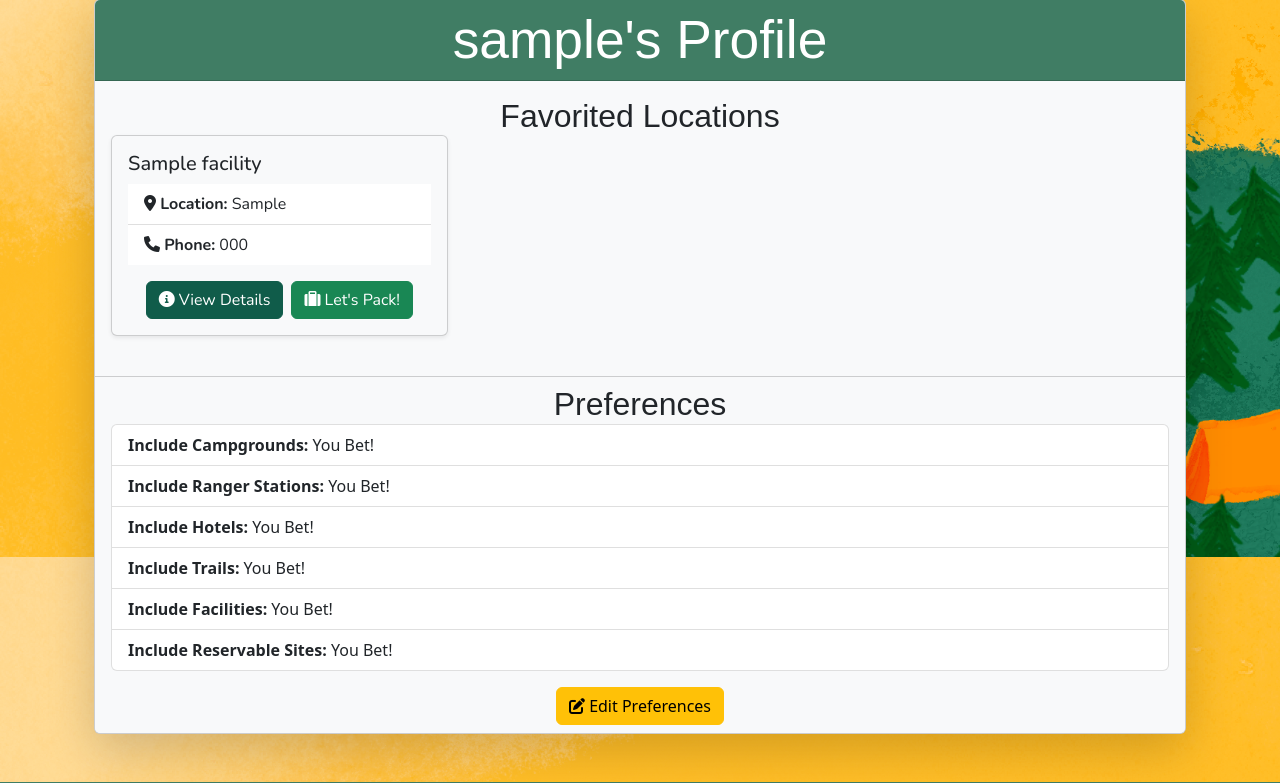
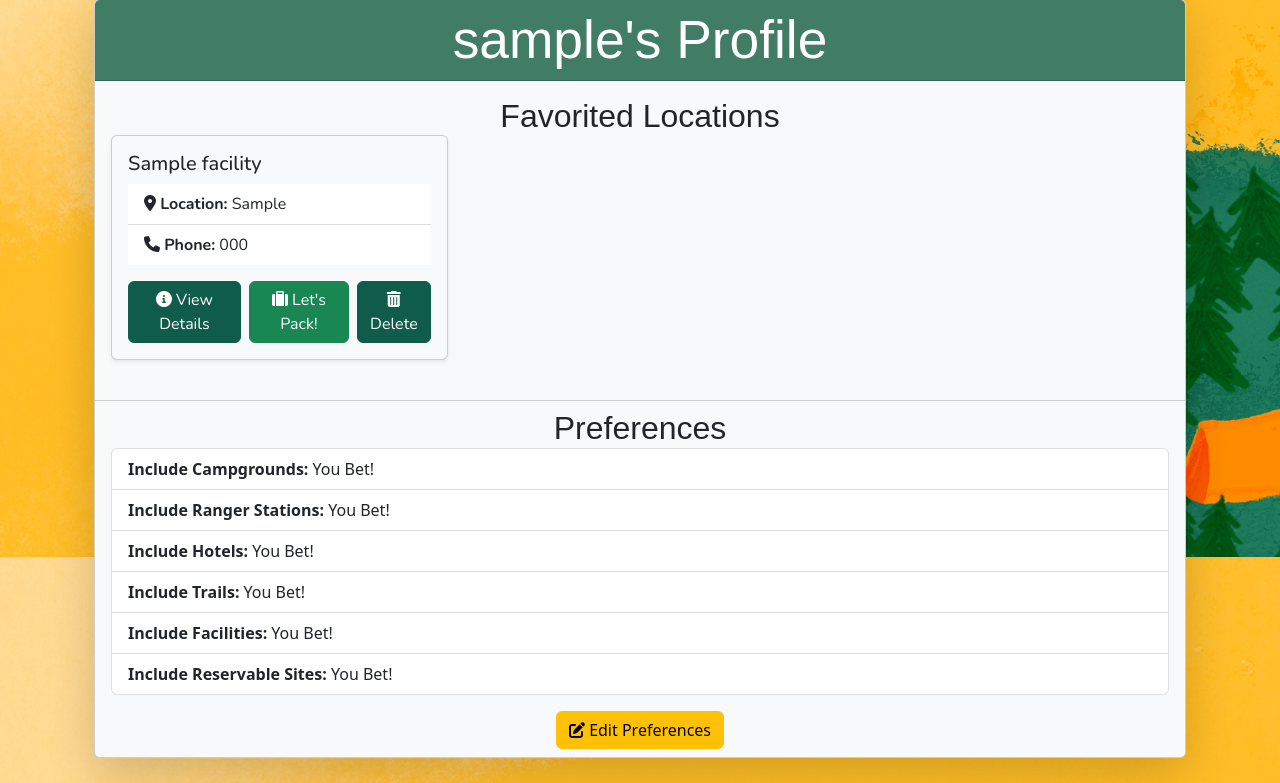
Before and after one commit to UCCS-SP25-CS4300-CS5300-1/Group-5-spring-2025, a Django app: page /profile/ in a window 1280 px wide. Shown: the part 243-1026 px from the top of the page. Run offline with Django 4.2, Linux system fonts and the light colour scheme; a user stored in the database is signed in; tables that the repository leaves empty hold one stand-in row (values such as "Sample post"); some web fonts are replaced.

Commit message:
added simple delete facility from profile functionality

```diff
--- a/home/templates/users/profile.html
+++ b/home/templates/users/profile.html
@@ -43,6 +43,12 @@
                                 <a href="" class="btn btn-success">
                                     <i class="fas fa-suitcase"></i> Let's Pack!
                                 </a>
+                                <form action="{% url 'delete_facility' campsite.f_id %}" method="POST" style="display: inline;">
+                                    {% csrf_token %}
+                                    <button type="submit" class="btn btn-info">
+                                        <i class="fas fa-trash-alt"></i> Delete
+                                    </button>
+                                </form>
                             </div>
                         </div>
                     </div>
--- a/home/urls.py
+++ b/home/urls.py
@@ -15,6 +15,7 @@ urlpatterns = [
     path("facility/<str:facility_id>/", views.facility_detail, name="facility_detail"),
     path("save/<str:facility_id>/", views.save_facility, name="save_facility"),
     path('edit_preferences/', views.edit_preferences, name="edit_preferences"),
+    path('delete_review/<str:facility_id>/', views.delete_facility, name="delete_facility"),
 
     #FOR USER
     path('register/', views.register_view, name='register'),
--- a/home/views.py
+++ b/home/views.py
@@ -163,3 +163,13 @@ def edit_preferences(request):
         form = UserPreferenceForm(instance=preferences)
 
     return render(request, "users/edit_preferences.html", {"form": form})
+
+
+# this allows users to delete a saved facility from their profile
+@login_required
+def delete_facility(request, facility_id):
+    facility = Facility.objects.get(f_id = facility_id)
+
+    if request.method == "POST":
+        facility.delete()
+        return redirect("user_profile")
```
